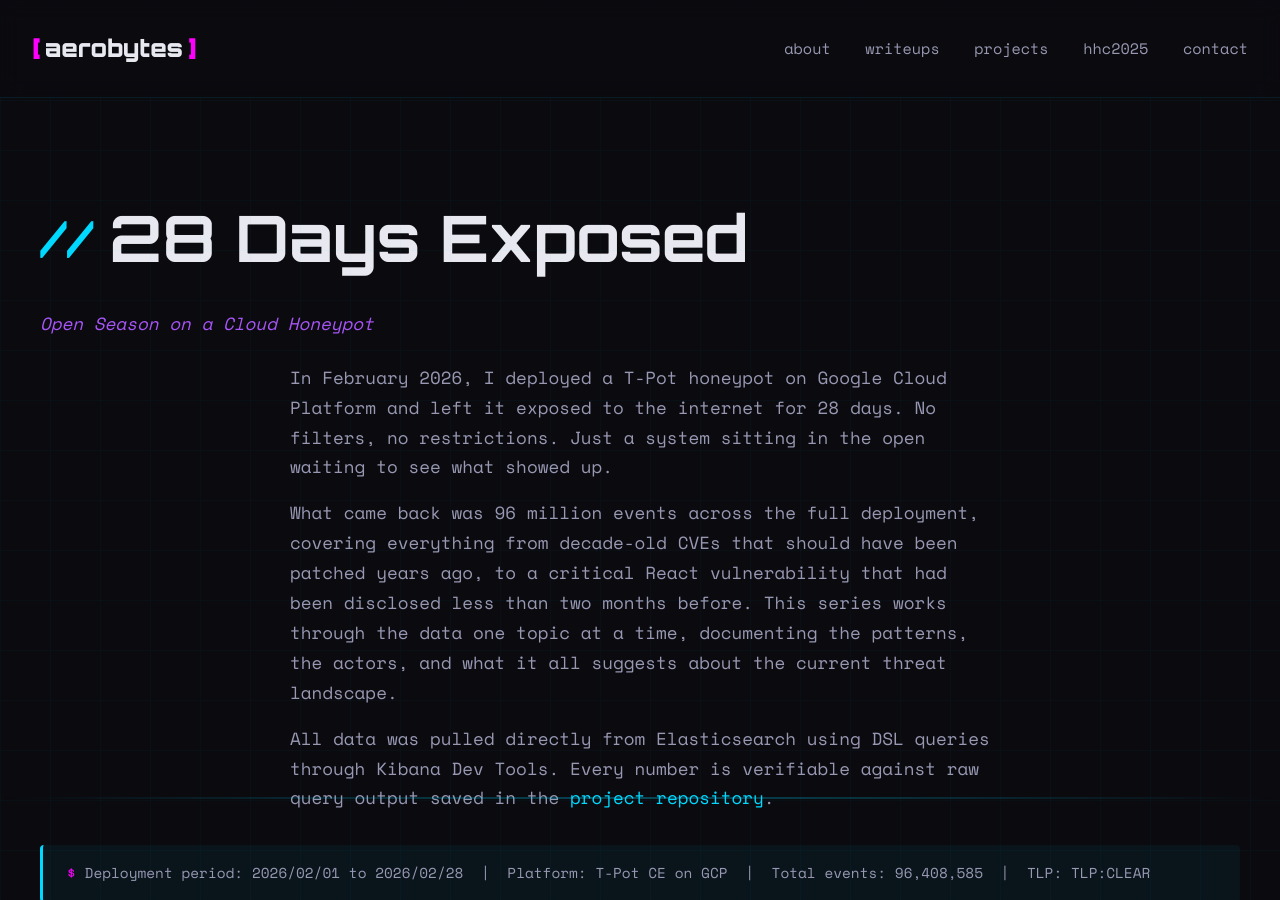
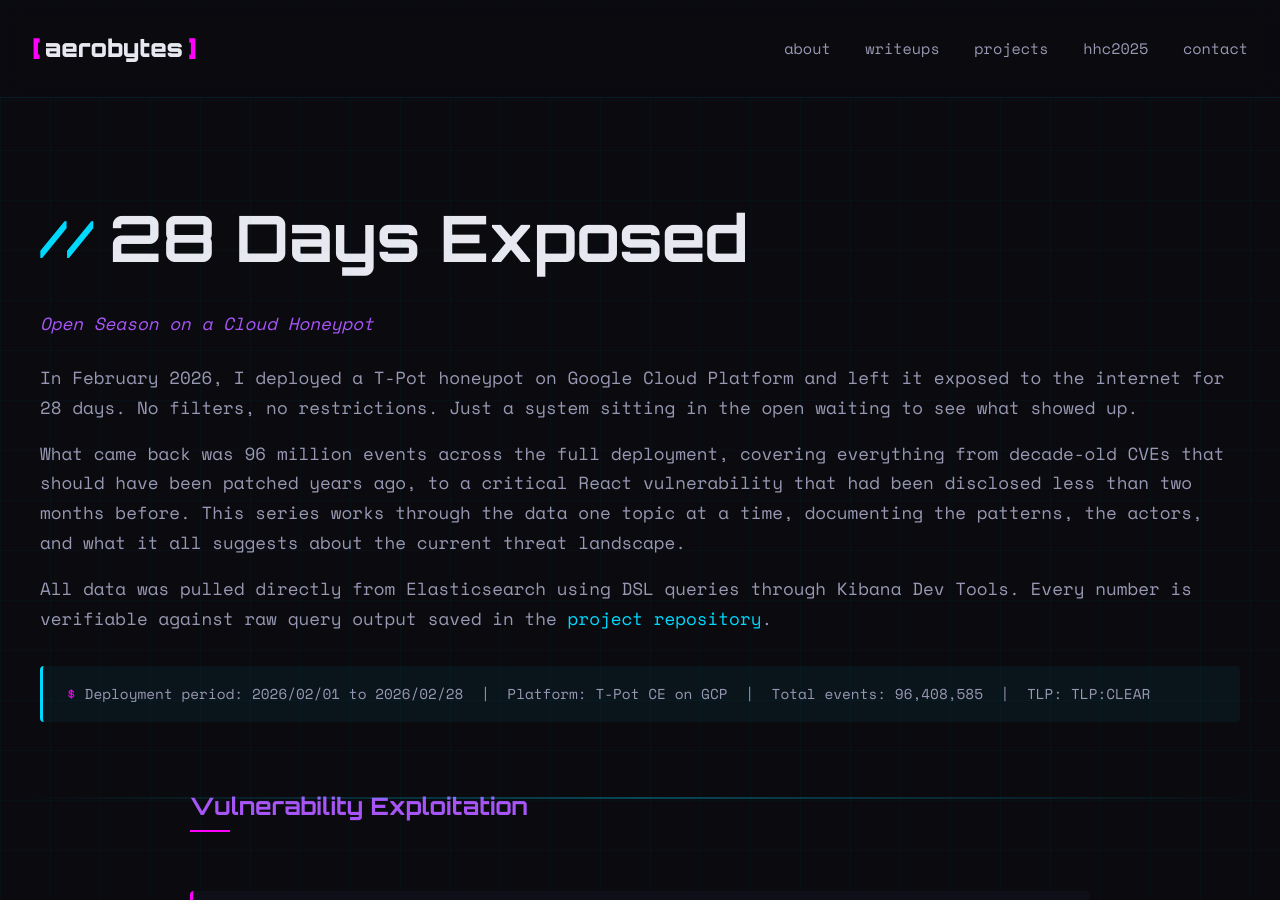
Before and after one commit to Aeronique/aerobytes-site, a Jekyll site: the page built from honeypot-threat-research.html, in a window 1280 px wide and 900 px high. Built offline with Jekyll 4.4.1, drawn with Linux system fonts in a browser that asks for light colours.

Commit message:
Update honeypot-threat-research.html

```diff
--- a/honeypot-threat-research.html
+++ b/honeypot-threat-research.html
@@ -4,19 +4,18 @@
 permalink: /honeypot-threat-research/
 ---
 
-<section class="projects-page">
+<section class="writeups-page">
     <div class="container">
-        <div class="page-header" style="text-align: left;">
-            <h1 class="page-title" style="justify-content: flex-start;">
+        <div style="margin-bottom: 4rem;">
+            <h1 class="page-title" style="justify-content: flex-start; text-align: left;">
                 <span class="section-number">//</span>
                 <span>28 Days Exposed</span>
             </h1>
             <p style="color: var(--cyber-purple); font-style: italic; font-size: 1.1rem; margin-bottom: 1.5rem;">Open Season on a Cloud Honeypot</p>
-            <p class="page-description" style="text-align: left;">In February 2026, I deployed a T-Pot honeypot on Google Cloud Platform and left it exposed to the internet for 28 days. No filters, no restrictions. Just a system sitting in the open waiting to see what showed up.</p>
-            <p class="page-description" style="margin-top: 1rem; text-align: left;">What came back was 96 million events across the full deployment, covering everything from decade-old CVEs that should have been patched years ago, to a critical React vulnerability that had been disclosed less than two months before. This series works through the data one topic at a time, documenting the patterns, the actors, and what it all suggests about the current threat landscape.</p>
-            <p class="page-description" style="margin-top: 1rem; text-align: left;">All data was pulled directly from Elasticsearch using DSL queries through Kibana Dev Tools. Every number is verifiable against raw query output saved in the <a href="https://github.com/Aeronique/honeypot-threat-research" target="_blank" class="inline-link">project repository</a>.</p>
-
-            <div style="margin-top: 2rem; padding: 1rem 1.5rem; background: rgba(0, 217, 255, 0.05); border-left: 3px solid var(--cyber-blue); border-radius: 4px; font-size: 0.9rem; color: var(--text-secondary); text-align: left;">
+            <p style="color: var(--text-secondary); font-size: 1.1rem; line-height: 1.7; margin-bottom: 1rem;">In February 2026, I deployed a T-Pot honeypot on Google Cloud Platform and left it exposed to the internet for 28 days. No filters, no restrictions. Just a system sitting in the open waiting to see what showed up.</p>
+            <p style="color: var(--text-secondary); font-size: 1.1rem; line-height: 1.7; margin-bottom: 1rem;">What came back was 96 million events across the full deployment, covering everything from decade-old CVEs that should have been patched years ago, to a critical React vulnerability that had been disclosed less than two months before. This series works through the data one topic at a time, documenting the patterns, the actors, and what it all suggests about the current threat landscape.</p>
+            <p style="color: var(--text-secondary); font-size: 1.1rem; line-height: 1.7; margin-bottom: 1rem;">All data was pulled directly from Elasticsearch using DSL queries through Kibana Dev Tools. Every number is verifiable against raw query output saved in the <a href="https://github.com/Aeronique/honeypot-threat-research" target="_blank" class="inline-link">project repository</a>.</p>
+            <div style="margin-top: 2rem; padding: 1rem 1.5rem; background: rgba(0, 217, 255, 0.05); border-left: 3px solid var(--cyber-blue); border-radius: 4px; font-size: 0.9rem; color: var(--text-secondary);">
                 <span style="color: var(--cyber-magenta);">$</span> Deployment period: 2026/02/01 to 2026/02/28 &nbsp;|&nbsp; Platform: T-Pot CE on GCP &nbsp;|&nbsp; Total events: 96,408,585 &nbsp;|&nbsp; TLP: TLP:CLEAR
             </div>
         </div>
```
